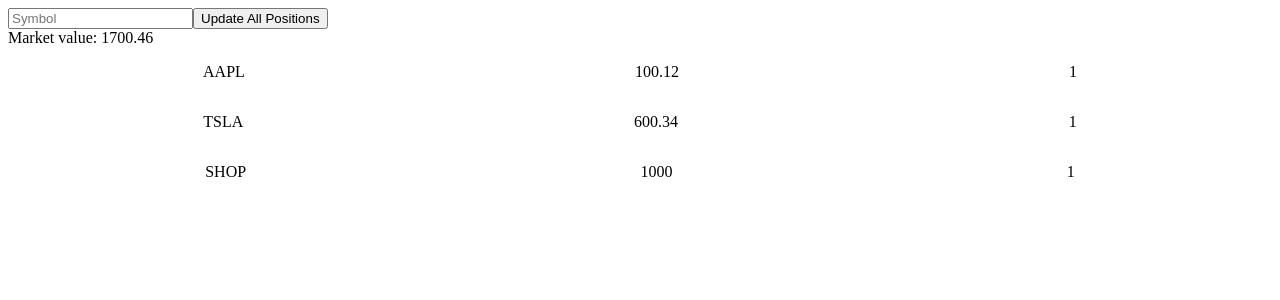
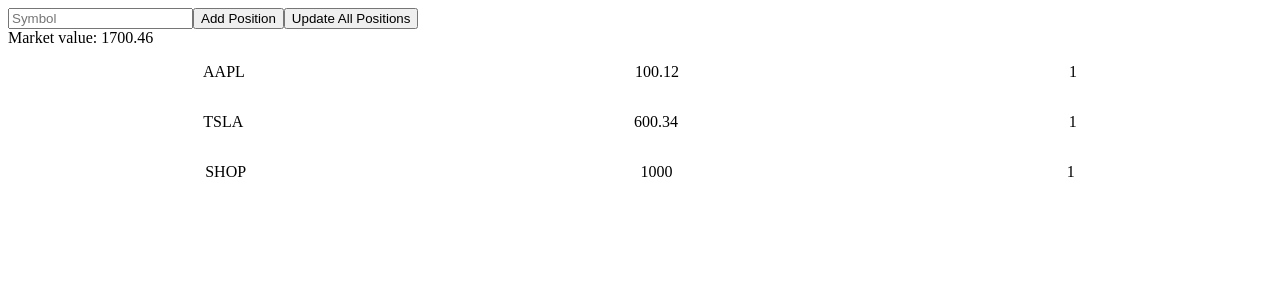
Before and after one commit to JaredFlomen/Portfolios, a React (Create React App) app: page / in a window 1280 px wide. Shown: the top 300 px of the page. Built offline with nearby package versions, Linux system fonts and the light colour scheme.

Commit message:
Function to add a new position

```diff
--- a/src/App.js
+++ b/src/App.js
@@ -18,6 +18,14 @@
     ).then(res => setPortfolio(res));
   };
 
+  async function addPosition() {
+    const price = await findPrice(ticker);
+    setPortfolio([
+      ...portfolio,
+      { ticker, price: parseFloat(price).toFixed(2), shares: 1 },
+    ]);
+  }
+
   const marketValue = portfolio.reduce(
     (accumulator, position) => accumulator + position.price * position.shares,
     0
@@ -31,6 +39,7 @@
         value={ticker}
         onChange={e => setTicker(e.target.value)}
       />
+      <button onClick={addPosition}>Add Position</button>
       <button onClick={updatePortfolio}>Update All Positions</button>
       <div>Market value: {parseFloat(marketValue).toFixed(2)}</div>
       <div>
```
